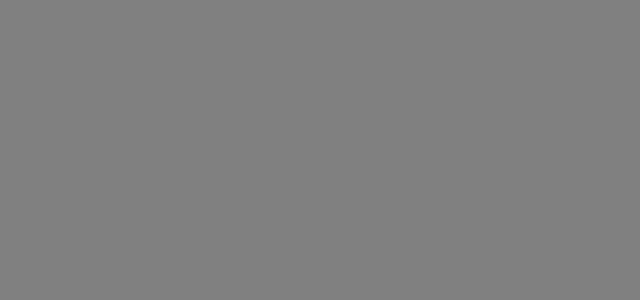
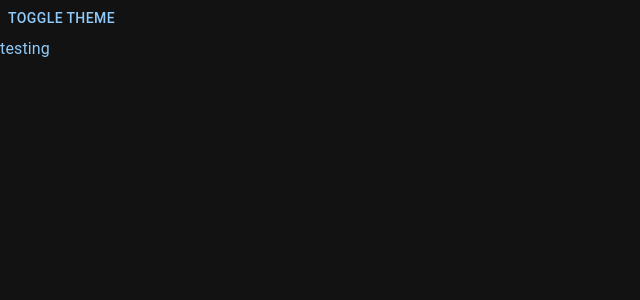
Before and after one commit to AlandelFresno/portfolio, a Next.js app: page / in a window 1280 px wide. Shown: the top 300 px of the page, without its empty margins (0-640 px from the left). Built offline with nearby package versions, Linux system fonts and the light colour scheme.

Commit message:
Themes implementation

```diff
--- a/src/pages/_app.tsx
+++ b/src/pages/_app.tsx
@@ -1,6 +1,43 @@
 import '@/styles/globals.css';
 import type { AppProps } from 'next/app';
+import { ThemeProvider, createTheme } from '@mui/material';
+import { useEffect, useState } from 'react';
+import CssBaseline from '@mui/material/CssBaseline';
+
+const darkTheme = createTheme({
+  palette: {
+    mode: 'dark',
+  },
+});
+
+const lightTheme = createTheme({
+  palette: {
+    mode: 'light',
+  },
+});
+
+const getActiveTheme = (themeMode: 'light' | 'dark') => {
+  return themeMode === 'light' ? lightTheme : darkTheme;
+};
 
 export default function App({ Component, pageProps }: AppProps) {
-  return <Component {...pageProps} />;
+  const [activeTheme, setActiveTheme] = useState(darkTheme);
+  const [selectedTheme, setSelectedTheme] = useState<'light' | 'dark'>('dark');
+
+  const toggleTheme = () => {
+    const desiredTheme = selectedTheme === 'light' ? 'dark' : 'light';
+    setSelectedTheme(desiredTheme);
+    setActiveTheme(desiredTheme === 'light' ? lightTheme : darkTheme);
+  };
+
+  useEffect(() => {
+    setActiveTheme(getActiveTheme(selectedTheme));
+  }, [selectedTheme]);
+
+  return (
+    <ThemeProvider theme={activeTheme} >
+      <CssBaseline />
+      <Component {...pageProps} toggleTheme={toggleTheme} />
+    </ThemeProvider>
+  );
 }
--- a/src/pages/index.tsx
+++ b/src/pages/index.tsx
@@ -1,11 +1,11 @@
-import { Box, Typography } from '@mui/material';
+import React, { MouseEventHandler } from 'react';
+import { Box, Button, Typography } from '@mui/material';
 
-const Home = () => {
-
-
-  return(
-    <Box height='100%' display='flex' justifyContent='center' alignItems='center' sx={{backgroundColor: 'gray'}}>
-
+const Home = (props: { toggleTheme: MouseEventHandler<HTMLAnchorElement> }) => {
+  return (
+    <Box height="100%">
+      <Button onClick={props.toggleTheme as any}>Toggle Theme</Button>
+      <Typography color="primary"> testing </Typography>
     </Box>
   );
 };
```
